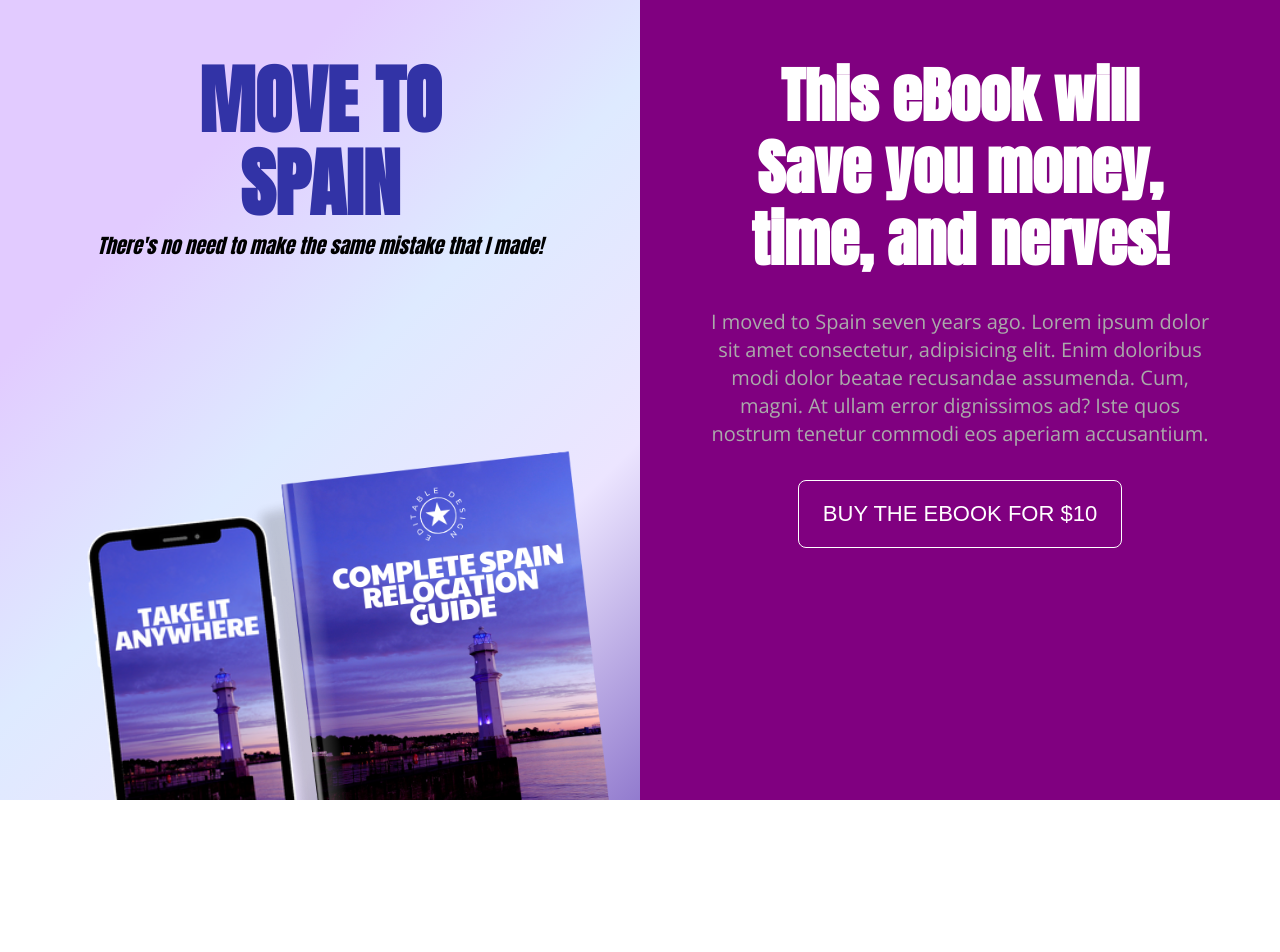
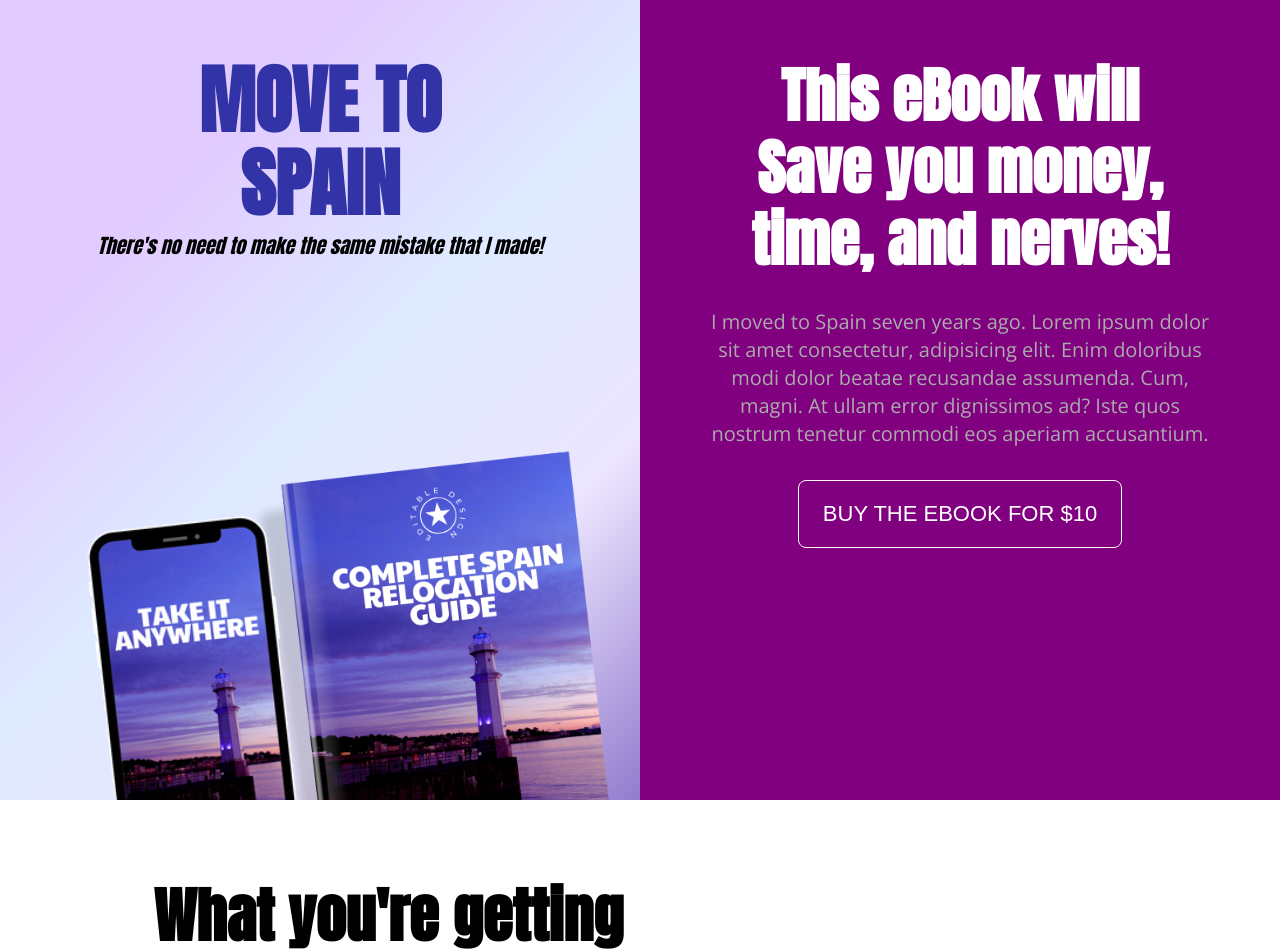
Before and after one commit to aquacalc/ebook-landing, a SvelteKit app: page / in a window 1280 px wide. Shown: the top 952 px of the page. Before the commit the page ends 800 px from the top, so only its background shows below. Built offline with nearby package versions, Linux system fonts and the light colour scheme.

Commit message:
Import ChapterPreview component

```diff
--- a/src/routes/+page.svelte
+++ b/src/routes/+page.svelte
@@ -1,6 +1,8 @@
 <script>
-	import { HeroSection } from '$lib';
+	import { HeroSection, ChapterPreview } from '$lib';
 
 </script>
 
 <HeroSection />
+
+<ChapterPreview />
```
